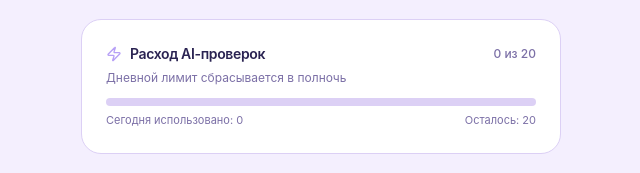
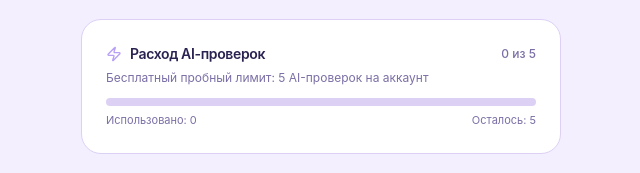
Before and after one commit to Mazday21/lang-lang, a Next.js app: page /settings in a window 1280 px wide. Shown: the part 168-341 px from the top of the page, without its empty margins (319-959 px from the left). Built offline with nearby package versions, Linux system fonts and the light colour scheme; no server answers.

Commit message:
монетизация: 5 пробных AI-проверок на аккаунт, кнопка ИИ-генерации заменена CTA на подписку для free-пользователей

```diff
--- a/src/app/api/check/route.ts
+++ b/src/app/api/check/route.ts
@@ -17,7 +17,7 @@ export async function POST(req: NextRequest) {
         {
           success: false,
           limit_exceeded: true,
-          error: limitCheck.error || "Дневной лимит AI-проверок исчерпан",
+          error: limitCheck.error || "Лимит AI-проверок исчерпан",
           limits: limitCheck,
         },
         { status: 403 }
--- a/src/app/api/decks/generate/route.ts
+++ b/src/app/api/decks/generate/route.ts
@@ -18,7 +18,7 @@ export async function POST(req: NextRequest) {
         {
           success: false,
           limit_exceeded: true,
-          error: limitCheck.error || "Дневной лимит AI-генераций исчерпан",
+          error: limitCheck.error || "Лимит AI-генераций исчерпан — оформите подписку Pro",
           limits: limitCheck,
         },
         { status: 403 }
--- a/src/app/api/generate-context/route.ts
+++ b/src/app/api/generate-context/route.ts
@@ -17,7 +17,7 @@ export async function POST(req: NextRequest) {
         {
           success: false,
           limit_exceeded: true,
-          error: limitCheck.error || "Дневной лимит AI-проверок исчерпан",
+          error: limitCheck.error || "Лимит AI-проверок исчерпан",
           limits: limitCheck,
         },
         { status: 403 }
--- a/src/app/settings/page.tsx
+++ b/src/app/settings/page.tsx
@@ -17,7 +17,7 @@ import {
   ExternalLink,
   Loader2,
 } from "lucide-react";
-import { UserLimitStatus, DAILY_FREE_LIMIT } from "@/lib/limits";
+import { UserLimitStatus, FREE_TRIAL_LIMIT } from "@/lib/limits";
 
 export default function SettingsPage() {
   const router = useRouter();
@@ -146,9 +146,9 @@ export default function SettingsPage() {
   };
 
   const isPro = limits?.plan === "pro";
-  const usedCount = limits?.ai_requests_today || 0;
-  const totalLimit = isPro ? "Безлимитно" : DAILY_FREE_LIMIT;
-  const progressPercent = isPro ? 100 : Math.min(100, Math.round((usedCount / DAILY_FREE_LIMIT) * 100));
+  const usedCount = limits?.ai_requests_used || 0;
+  const totalLimit = isPro ? "Безлимитно" : FREE_TRIAL_LIMIT;
+  const progressPercent = isPro ? 100 : Math.min(100, Math.round((usedCount / FREE_TRIAL_LIMIT) * 100));
 
   return (
     <main className="min-h-screen bg-[#F4EFFE] text-[#2A2352] px-4 py-6 max-w-lg mx-auto flex flex-col gap-5">
@@ -200,7 +200,7 @@ export default function SettingsPage() {
           <CardDescription className="text-xs">
             {isPro
               ? "У вас действует безлимитный доступ к нейросети"
-              : "Дневной лимит сбрасывается в полночь"}
+              : "Бесплатный пробный лимит: 5 AI-проверок на аккаунт"}
           </CardDescription>
         </CardHeader>
         <CardContent className="space-y-3 pt-0">
@@ -217,8 +217,8 @@ export default function SettingsPage() {
                 />
               </div>
               <div className="flex justify-between text-[11px] text-[#7B6FA6]">
-                <span>Сегодня использовано: {usedCount}</span>
-                <span>{isPro ? "∞" : `Осталось: ${limits?.remaining ?? 20}`}</span>
+                <span>Использовано: {usedCount}</span>
+                <span>{isPro ? "∞" : `Осталось: ${limits?.remaining ?? FREE_TRIAL_LIMIT}`}</span>
               </div>
             </div>
           )}
--- a/src/components/paywall-modal.tsx
+++ b/src/components/paywall-modal.tsx
@@ -81,7 +81,7 @@ export function PaywallModal({ isOpen, onClose, onResetLimit, token }: PaywallMo
             Лимит исчерпан
           </Badge>
           <CardTitle className="text-lg font-semibold text-[#2A2352]">
-            Дневной лимит AI-проверок исчерпан
+            Бесплатные AI-проверки закончились
           </CardTitle>
           <CardDescription className="text-xs text-[#7B6FA6] leading-relaxed">
             Бесплатные 20 проверок на сегодня подошли к концу. Возвращайтесь завтра или разблокируйте безлимит, чтобы продолжить прямо сейчас.
--- a/src/lib/limits/index.ts
+++ b/src/lib/limits/index.ts
@@ -1,10 +1,14 @@
 import { getSupabaseAdminClient } from "@/lib/supabase/server";
 
-export const DAILY_FREE_LIMIT = 20;
+/**
+ * Free accounts get a one-time trial: 5 AI checks per account (lifetime, no daily reset).
+ * Pro accounts have unlimited checks. AI deck generation is a Pro feature.
+ */
+export const FREE_TRIAL_LIMIT = 5;
 
 export interface UserLimitStatus {
   plan: "free" | "pro";
-  ai_requests_today: number;
+  ai_requests_used: number;
   limit: number;
   remaining: number;
 }
@@ -12,15 +16,10 @@ export interface UserLimitStatus {
 // In-memory store for local dev / unconfigured Supabase
 interface MockUserLimit {
   plan: "free" | "pro";
-  ai_requests_today: number;
-  last_request_date: string;
+  ai_requests_total: number;
 }
 
 const mockLimits = new Map<string, MockUserLimit>();
-
-function getTodayString(): string {
-  return new Date().toISOString().split("T")[0]; // YYYY-MM-DD
-}
 
 function isSupabaseConfigured(): boolean {
   return Boolean(
@@ -29,68 +28,56 @@ function isSupabaseConfigured(): boolean {
   );
 }
 
+function planLimit(plan: "free" | "pro"): number {
+  return plan === "pro" ? 999999 : FREE_TRIAL_LIMIT;
+}
+
+function status(plan: "free" | "pro", used: number): UserLimitStatus {
+  const limit = planLimit(plan);
+  return {
+    plan,
+    ai_requests_used: used,
+    limit,
+    remaining: Math.max(0, limit - used),
+  };
+}
+
 /**
  * Retrieves the current user's AI limit status.
  */
 export async function getUserLimits(userId: string): Promise<UserLimitStatus> {
-  const today = getTodayString();
-
   if (!isSupabaseConfigured()) {
-    let mock = mockLimits.get(userId);
-    if (!mock) {
-      mock = { plan: "free", ai_requests_today: 0, last_request_date: today };
-      mockLimits.set(userId, mock);
-    } else if (mock.last_request_date !== today) {
-      mock.ai_requests_today = 0;
-      mock.last_request_date = today;
-      mockLimits.set(userId, mock);
-    }
-
-    const limit = mock.plan === "pro" ? 999999 : DAILY_FREE_LIMIT;
-    return {
-      plan: mock.plan,
-      ai_requests_today: mock.ai_requests_today,
-      limit,
-      remaining: Math.max(0, limit - mock.ai_requests_today),
-    };
+    const mock = mockLimits.get(userId) || { plan: "free" as const, ai_requests_total: 0 };
+    mockLimits.set(userId, mock);
+    return status(mock.plan, mock.ai_requests_total);
   }
 
   const supabase = getSupabaseAdminClient();
-  const { data: user, error } = await supabase
+  let { data: user, error } = await supabase
     .from("users")
-    .select("plan, ai_requests_today, last_request_date")
+    .select("plan, ai_requests_total")
     .eq("id", userId)
     .single();
 
   if (error || !user) {
-    console.warn("Could not fetch user limits from Supabase:", error);
-    return {
-      plan: "free",
-      ai_requests_today: 0,
-      limit: DAILY_FREE_LIMIT,
-      remaining: DAILY_FREE_LIMIT,
+    // Legacy tables without ai_requests_total column
+    const legacy = await supabase
+      .from("users")
+      .select("plan, ai_requests_today")
+      .eq("id", userId)
+      .single();
+    if (legacy.error || !legacy.data) {
+      return status("free", 0);
+    }
+    user = {
+      plan: legacy.data.plan,
+      ai_requests_total: legacy.data.ai_requests_today || 0,
     };
+    error = null;
   }
 
   const plan = (user.plan === "pro" ? "pro" : "free") as "free" | "pro";
-  let requestsToday = user.ai_requests_today || 0;
-
-  // Reset if new day
-  if (user.last_request_date !== today) {
-    requestsToday = 0;
-    await supabase
-      .from("users")
-      .update({ ai_requests_today: 0, last_request_date: today })
-      .eq("id", userId);
-  }
-
-  const limit = plan === "pro" ? 999999 : DAILY_FREE_LIMIT;
-  return {
-    plan,
-    ai_requests_today: requestsToday,
-    limit,
-    remaining: Math.max(0, limit - requestsToday),
-  };
+  return status(plan, user.ai_requests_total || 0);
 }
 
 /**
@@ -99,82 +86,87 @@ export async function getUserLimits(userId: string): Promise<UserLimitStatus> {
 export async function checkAndConsumeAILimit(
   userId: string
 ): Promise<{ allowed: boolean; remaining: number; totalToday: number; plan: string; error?: string }> {
-  const today = getTodayString();
+  const EXHAUSTED = "Бесплатные AI-проверки (5) исчерпаны — оформите подписку Pro";
 
   if (!isSupabaseConfigured()) {
-    let mock = mockLimits.get(userId);
-    if (!mock) {
-      mock = { plan: "free", ai_requests_today: 0, last_request_date: today };
-      mockLimits.set(userId, mock);
-    } else if (mock.last_request_date !== today) {
-      mock.ai_requests_today = 0;
-      mock.last_request_date = today;
-    }
+    const mock = mockLimits.get(userId) || { plan: "free" as const, ai_requests_total: 0 };
 
-    if (mock.plan === "free" && mock.ai_requests_today >= DAILY_FREE_LIMIT) {
+    if (mock.plan === "free" && mock.ai_requests_total >= FREE_TRIAL_LIMIT) {
       return {
         allowed: false,
         remaining: 0,
-        totalToday: mock.ai_requests_today,
+        totalToday: mock.ai_requests_total,
         plan: mock.plan,
-        error: "Дневной лимит AI-проверок (20) исчерпан",
+        error: EXHAUSTED,
       };
     }
 
-    mock.ai_requests_today += 1;
+    mock.ai_requests_total += 1;
     mockLimits.set(userId, mock);
 
-    const limit = mock.plan === "pro" ? 999999 : DAILY_FREE_LIMIT;
     return {
       allowed: true,
-      remaining: Math.max(0, limit - mock.ai_requests_today),
-      totalToday: mock.ai_requests_today,
+      remaining: Math.max(0, planLimit(mock.plan) - mock.ai_requests_total),
+      totalToday: mock.ai_requests_total,
       plan: mock.plan,
     };
   }
 
   const supabase = getSupabaseAdminClient();
-  const { data: user, error } = await supabase
+  let { data: user, error } = await supabase
     .from("users")
-    .select("plan, ai_requests_today, last_request_date")
+    .select("plan, ai_requests_total")
     .eq("id", userId)
     .single();
 
   if (error || !user) {
-    // If user record not found yet, allow in fallback
-    return { allowed: true, remaining: DAILY_FREE_LIMIT - 1, totalToday: 1, plan: "free" };
+    // Legacy tables without ai_requests_total column
+    const legacy = await supabase
+      .from("users")
+      .select("plan, ai_requests_today")
+      .eq("id", userId)
+      .single();
+    if (legacy.error || !legacy.data) {
+      // If user record not found yet, allow in fallback
+      return { allowed: true, remaining: FREE_TRIAL_LIMIT - 1, totalToday: 1, plan: "free" };
+    }
+    user = {
+      plan: legacy.data.plan,
+      ai_requests_total: legacy.data.ai_requests_today || 0,
+    };
+    error = null;
   }
 
   const plan = (user.plan === "pro" ? "pro" : "free") as "free" | "pro";
-  let requestsToday = user.ai_requests_today || 0;
+  const used = user.ai_requests_total || 0;
 
-  if (user.last_request_date !== today) {
-    requestsToday = 0;
-  }
-
-  if (plan === "free" && requestsToday >= DAILY_FREE_LIMIT) {
+  if (plan === "free" && used >= FREE_TRIAL_LIMIT) {
     return {
       allowed: false,
       remaining: 0,
-      totalToday: requestsToday,
+      totalToday: used,
       plan,
-      error: "Дневной лимит AI-проверок (20) исчерпан",
+      error: EXHAUSTED,
     };
   }
 
-  const updatedCount = requestsToday + 1;
-  await supabase
+  const updatedCount = used + 1;
+  const { error: updateErr } = await supabase
     .from("users")
-    .update({
-      ai_requests_today: updatedCount,
-      last_request_date: today,
-    })
+    .update({ ai_requests_total: updatedCount })
     .eq("id", userId);
 
-  const limit = plan === "pro" ? 999999 : DAILY_FREE_LIMIT;
+  if (updateErr) {
+    // Legacy tables: fall back to the old daily counter column
+    await supabase
+      .from("users")
+      .update({ ai_requests_today: updatedCount })
+      .eq("id", userId);
+  }
+
   return {
     allowed: true,
-    remaining: Math.max(0, limit - updatedCount),
+    remaining: Math.max(0, planLimit(plan) - updatedCount),
     totalToday: updatedCount,
     plan,
   };
@@ -184,21 +176,22 @@ export async function checkAndConsumeAILimit(
  * Resets user limits (for dev and testing)
  */
 export async function resetUserLimits(userId: string): Promise<void> {
-  const today = getTodayString();
   if (!isSupabaseConfigured()) {
     const mock = mockLimits.get(userId);
     if (mock) {
-      mock.ai_requests_today = 0;
-      mock.last_request_date = today;
+      mock.ai_requests_total = 0;
     }
     return;
   }
 
   const supabase = getSupabaseAdminClient();
-  await supabase
+  const { error } = await supabase
     .from("users")
-    .update({ ai_requests_today: 0, last_request_date: today })
+    .update({ ai_requests_total: 0 })
     .eq("id", userId);
+  if (error) {
+    await supabase.from("users").update({ ai_requests_today: 0 }).eq("id", userId);
+  }
 }
 
 /**
@@ -206,11 +199,7 @@ export async function resetUserLimits(userId: string): Promise<void> {
  */
 export async function setUserPlan(userId: string, plan: "free" | "pro"): Promise<void> {
   if (!isSupabaseConfigured()) {
-    const mock = mockLimits.get(userId) || {
-      plan: "free",
-      ai_requests_today: 0,
-      last_request_date: getTodayString(),
-    };
+    const mock = mockLimits.get(userId) || { plan: "free" as const, ai_requests_total: 0 };
     mock.plan = plan;
     mockLimits.set(userId, mock);
     return;
```
Also changed, not shown: src/app/page.tsx (+27 -1 lines), 1 other file (tests, documents, lock files or other folders).
